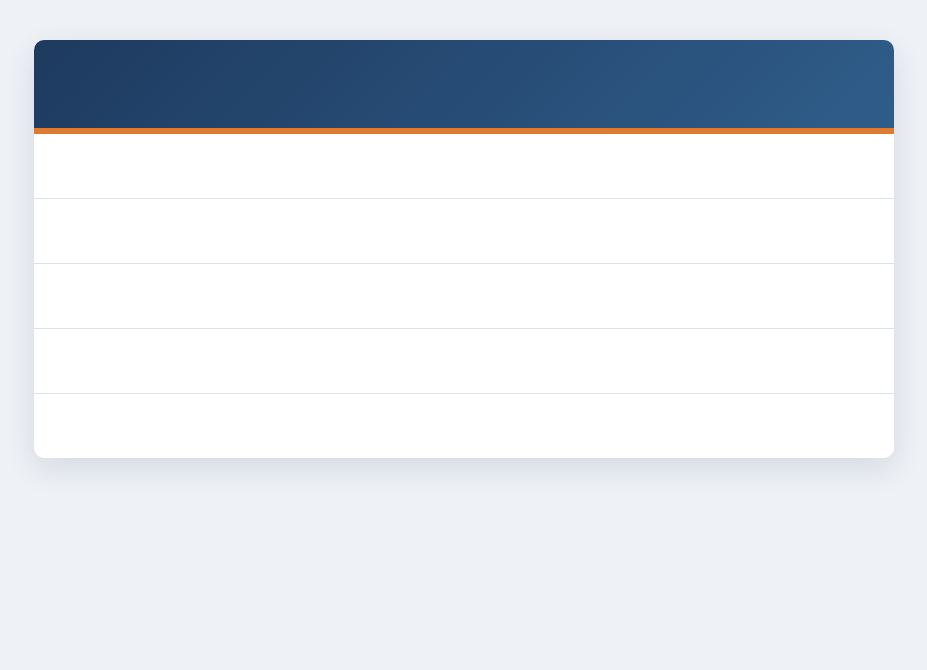
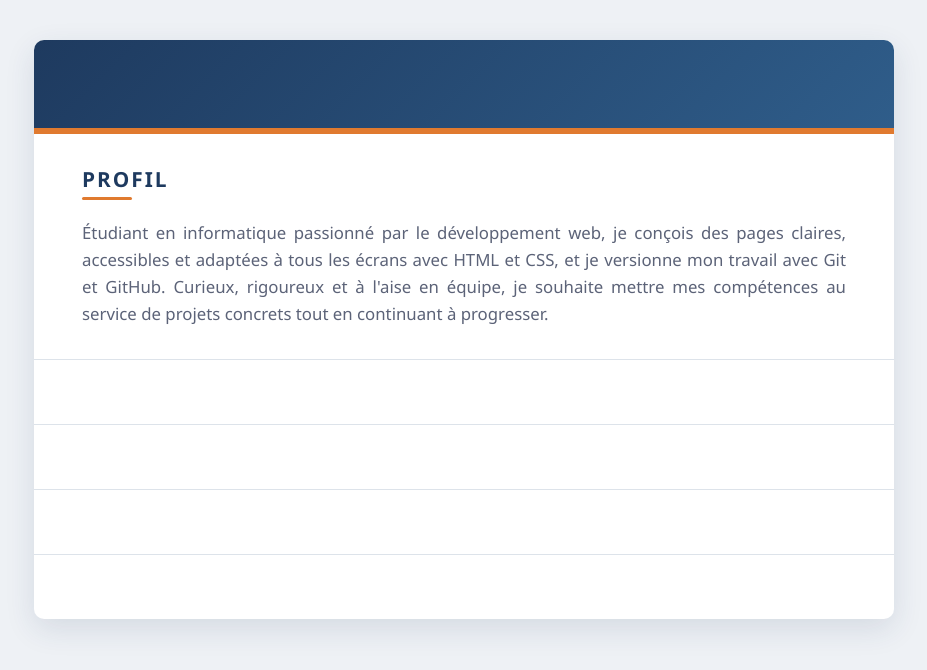
Before and after one commit to shelbi09/mon-cv, a plain HTML site: page index.html in a window 1280 px wide. Shown: the whole page, without its empty margins (176-1103 px from the left). Drawn offline with Linux system fonts and the light colour scheme.

Commit message:
mise en place de la section description

```diff
--- a/index.html
+++ b/index.html
@@ -17,6 +17,13 @@
 
     <!-- ============== COURTE DESCRIPTION ============== -->
     <section class="cv-section cv-description" id="description">
+      <h2>Profil</h2>
+      <p>
+        Étudiant en informatique passionné par le développement web, je conçois des pages
+        claires, accessibles et adaptées à tous les écrans avec HTML et CSS, et je versionne
+        mon travail avec Git et GitHub. Curieux, rigoureux et à l'aise en équipe, je souhaite
+        mettre mes compétences au service de projets concrets tout en continuant à progresser.
+      </p>
     </section>
 
     <!-- =================== FORMATIONS =================== -->
```
